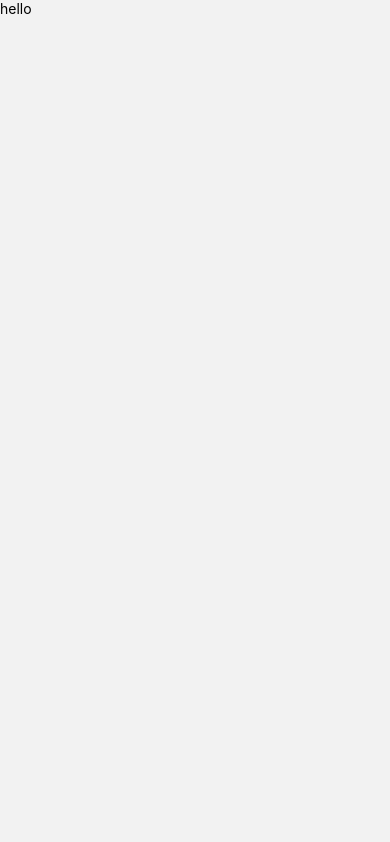
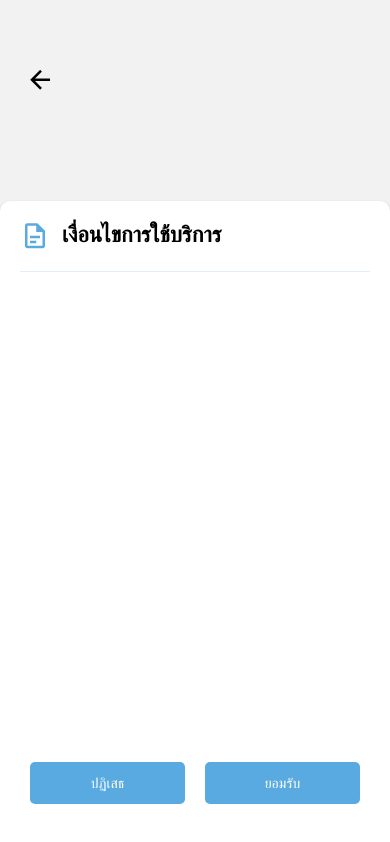
Before and after one commit to pagpond005/codedivaTest, a React Native app: screen /Conditions in a window 390 px wide. Built offline with nearby package versions, Linux system fonts and the light colour scheme.

Commit message:
add vector icon into project && dev condition screen

```diff
--- a/package.json
+++ b/package.json
@@ -15,7 +15,8 @@
     "react": "18.2.0",
     "react-native": "0.73.2",
     "react-native-safe-area-context": "^4.8.2",
-    "react-native-screens": "^3.29.0"
+    "react-native-screens": "^3.29.0",
+    "react-native-vector-icons": "^10.0.3"
   },
   "devDependencies": {
     "@babel/core": "^7.20.0",
--- a/src/configs/theme.js
+++ b/src/configs/theme.js
@@ -2,5 +2,12 @@ export const color = {
   white: '#FFFFFF',
   black: '#000000',
   grayText: '#676C6D',
+  underline: '#E3ECFD',
   main: '#59aae0',
 };
+
+export const fontSize = {
+  header: 22,
+  normal: 16,
+  subText: 14,
+};
--- a/src/screens/ChooseLanguage/index.js
+++ b/src/screens/ChooseLanguage/index.js
@@ -15,12 +15,8 @@ const ChooseLanguage = () => {
       </View>
 
       <View style={styles.buttonContainer}>
-        <Button
-          styleContainer={styles.buttonMargin}
-          text="English"
-          onPress={() => navigation.navigate('Conditions')}
-        />
-        <Button text="ไทย" />
+        <Button styleContainer={styles.buttonMargin} text="English" />
+        <Button text="ไทย" onPress={() => navigation.navigate('Conditions')} />
       </View>
     </View>
   );
--- a/src/screens/ChooseLanguage/styles.js
+++ b/src/screens/ChooseLanguage/styles.js
@@ -1,5 +1,6 @@
 import {StyleSheet} from 'react-native';
 import {color} from '../../configs';
+import {fontSize} from '../../configs/theme';
 
 export const styles = StyleSheet.create({
   container: {
@@ -10,10 +11,10 @@ export const styles = StyleSheet.create({
   },
   boldText: {
     fontWeight: '600',
-    fontSize: 20,
+    fontSize: fontSize.header,
   },
   subText: {
-    fontSize: 16,
+    fontSize: fontSize.normal,
     marginTop: 8,
     color: color.grayText,
   },
--- a/src/screens/Conditions/index.js
+++ b/src/screens/Conditions/index.js
@@ -1,10 +1,46 @@
 import React from 'react';
-import {Text, View} from 'react-native';
+import {Text, TouchableOpacity, View} from 'react-native';
+import {styles} from './styles';
+import MaterialCommunityIcons from 'react-native-vector-icons/MaterialCommunityIcons';
+import {color} from '../../configs';
+import {useNavigation} from '@react-navigation/native';
+import {Button} from '../../components';
 
 const Conditions = () => {
+  const navigation = useNavigation();
+
   return (
-    <View>
-      <Text>hello</Text>
+    <View style={styles.container}>
+      <TouchableOpacity
+        style={styles.iconStyle}
+        onPress={() => navigation.goBack()}>
+        <MaterialCommunityIcons
+          name="arrow-left"
+          size={30}
+          color={color.black}
+        />
+      </TouchableOpacity>
+
+      <View style={styles.containerCondition}>
+        <View style={styles.containerHeader}>
+          <MaterialCommunityIcons
+            name="file-document-outline"
+            size={30}
+            color={color.main}
+          />
+          <Text style={styles.textHeader}>เงื่อนไขการใช้บริการ</Text>
+        </View>
+
+        <View style={styles.row}>
+          <View style={styles.containerButton}>
+            <Button text={'ปฏิเสธ'} />
+          </View>
+
+          <View style={styles.containerButton}>
+            <Button text={'ยอมรับ'} />
+          </View>
+        </View>
+      </View>
     </View>
   );
 };
--- a/src/screens/Conditions/styles.js
+++ b/src/screens/Conditions/styles.js
@@ -0,0 +1,54 @@
+import {StyleSheet} from 'react-native';
+import {color} from '../../configs';
+import {fontSize} from '../../configs/theme';
+
+const styles = StyleSheet.create({
+  container: {
+    flex: 1,
+    justifyContent: 'flex-end',
+  },
+  iconStyle: {
+    position: 'absolute',
+    top: 60,
+    left: 20,
+    padding: 5,
+  },
+  containerCondition: {
+    flex: 0.75,
+    backgroundColor: color.white,
+    borderTopRightRadius: 10,
+    borderTopLeftRadius: 10,
+    shadowColor: '#000',
+    shadowOffset: {
+      width: 0,
+      height: 2,
+    },
+    shadowOpacity: 0.25,
+    shadowRadius: 3.84,
+    elevation: 5,
+    paddingHorizontal: 20,
+    paddingBottom: 40,
+  },
+  containerHeader: {
+    paddingVertical: 20,
+    borderBottomWidth: 1,
+    borderColor: color.underline,
+    flexDirection: 'row',
+  },
+  textHeader: {
+    fontWeight: '600',
+    fontSize: fontSize.header,
+    marginLeft: 12,
+  },
+  row: {
+    flex: 1,
+    alignItems: 'flex-end',
+    flexDirection: 'row',
+  },
+  containerButton: {
+    flex: 0.5,
+    paddingHorizontal: 10,
+  },
+});
+
+export {styles};
```
Also changed, not shown: 5 other files (tests, documents, lock files or other folders).
